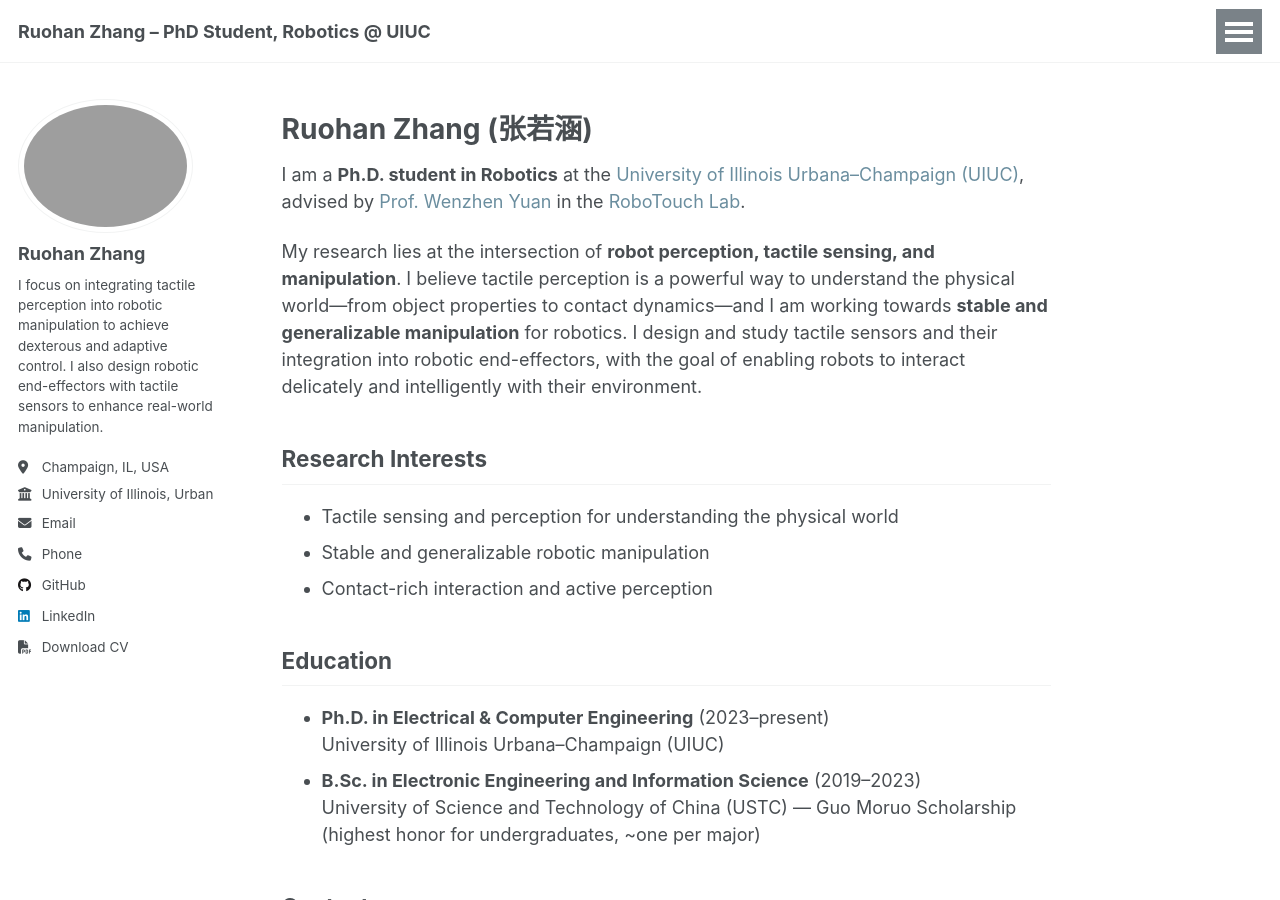
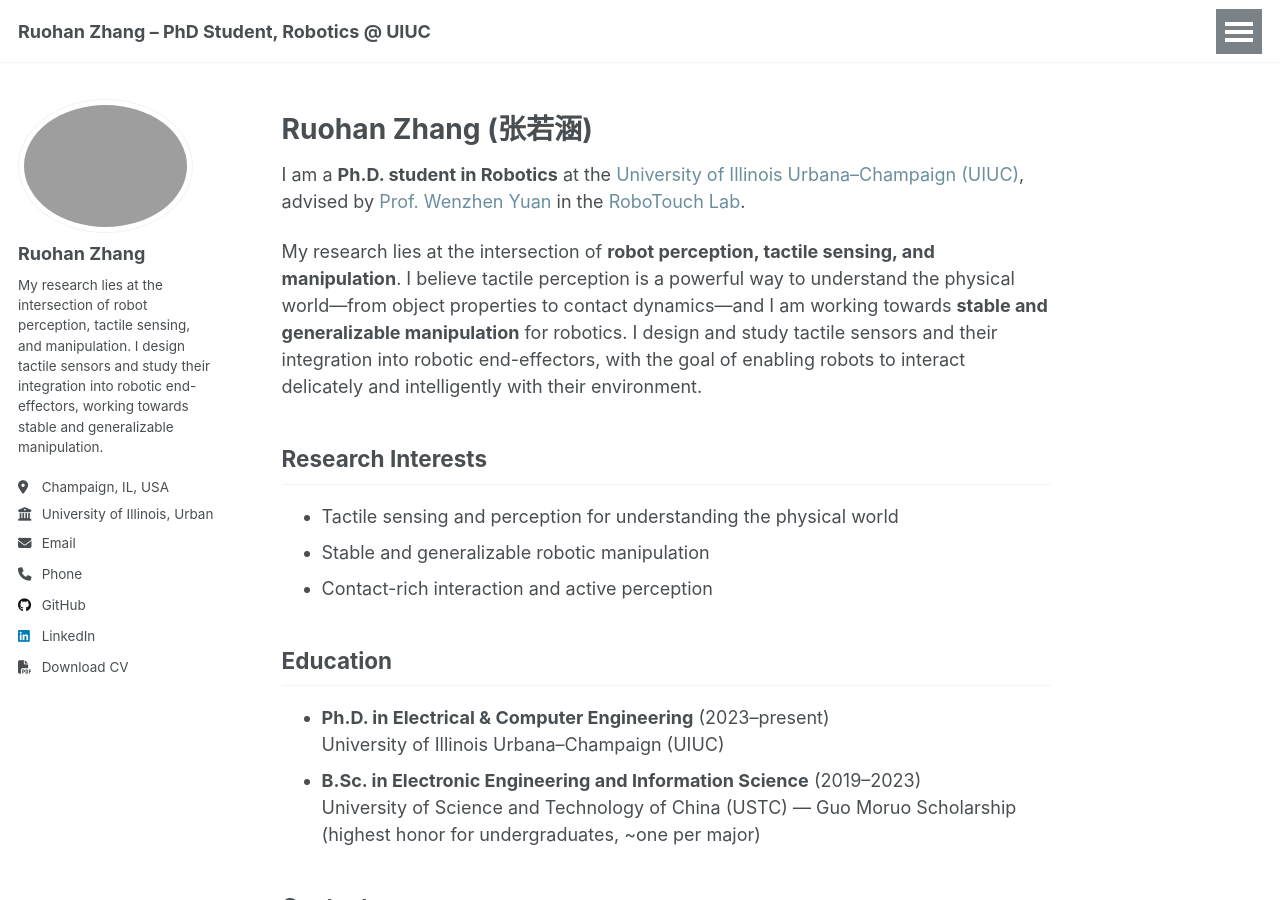
Before and after one commit to rhzhang-ustc/rhzhang-ustc.github.io, a Jekyll site: the page built from _pages/about.md, in a window 1280 px wide and 900 px high. Built offline with Jekyll 4.4.1, drawn with Linux system fonts in a browser that asks for light colours; a script that is not in the unit is left out.

Commit message:
update self intro

```diff
--- a/_config.yml
+++ b/_config.yml
@@ -12,7 +12,7 @@ site_theme     : "default"   # or "air" if you prefer that look
 title          : "Ruohan Zhang – PhD Student, Robotics @ UIUC"
 title_separator: "-"
 name           : &name "Ruohan Zhang 张若涵"
-description    : &description "Robotics PhD @ UIUC — active perception, tactile sensing, robot learning"
+description    : &description "Robotics PhD @ UIUC — tactile sensing, stable and generalizable manipulation"
 
 # ---- GitHub Pages settings (user site) ----
 url            : "https://rhzhang-ustc.github.io"   # must be your exact user site URL
@@ -32,7 +32,7 @@ author:
   avatar           : "formal.jpg"
   name             : "Ruohan Zhang"
   pronouns         : # example: "she/her"
-  bio              : "I focus on integrating tactile perception into robotic manipulation to achieve dexterous and adaptive control. I also design robotic end-effectors with tactile sensors to enhance real-world manipulation."
+  bio              : "My research lies at the intersection of robot perception, tactile sensing, and manipulation. I design tactile sensors and study their integration into robotic end-effectors, working towards stable and generalizable manipulation."
   location         : "Champaign, IL, USA"
   employer         : "University of Illinois, Urbana-Champaign"
   cv              : "/files/cv.pdf"
```
